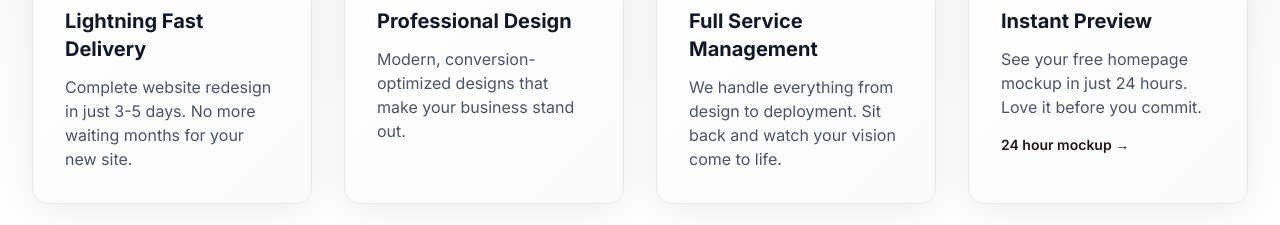
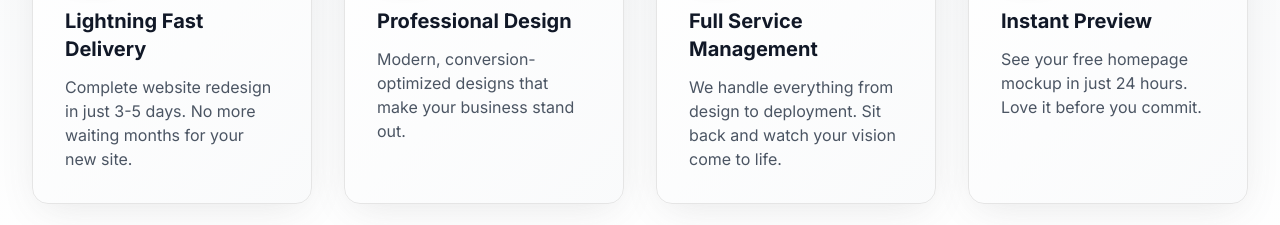
Before and after one commit to colecooke/sitesheep-website, a Next.js app: page / in a window 1280 px wide. Shown: the part 1580-1805 px from the top of the page. Built offline with nearby package versions, Linux system fonts and the light colour scheme.

Commit message:
Update site

```diff
--- a/app/page.tsx
+++ b/app/page.tsx
@@ -252,8 +252,7 @@ export default function Home() {
                 </svg>
               </div>
               <h3 className="text-xl font-bold mb-3 text-gray-900">Instant Preview</h3>
-              <p className="text-gray-600 mb-4">See your free homepage mockup in just 24 hours. Love it before you commit.</p>
-              <div className="text-sm font-semibold" style={{ color: '#231815' }}>24 hour mockup →</div>
+              <p className="text-gray-600">See your free homepage mockup in just 24 hours. Love it before you commit.</p>
             </div>
           </div>
         </div>
```
